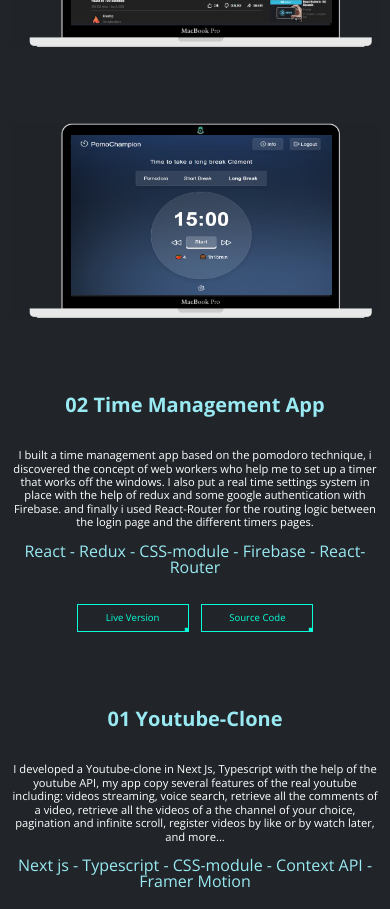
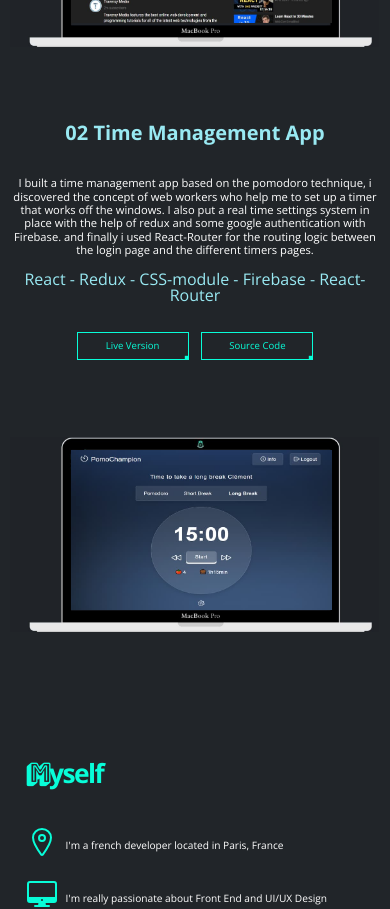
Before and after one commit to clemgbld/clement-s-portfolio, a React (Create React App) app: page / in a window 390 px wide. Shown: the part 2960-3869 px from the top of the page. Built offline with nearby package versions, Linux system fonts and the light colour scheme.

Commit message:
added new project

```diff
--- a/src/components/Projects/ProjectText/ProjectTextContainer.js
+++ b/src/components/Projects/ProjectText/ProjectTextContainer.js
@@ -13,9 +13,14 @@ const ProjectTextContainer = ({
   summary,
   techs,
   title,
+  inverse,
 }) => {
+  const classContainer = inverse
+    ? classes["project-inverse"]
+    : classes["project-text"];
+
   return (
-    <div className={classes["project-text"]}>
+    <div className={classContainer}>
       <ProjectTextTitle title={title} />
       <ProjectSummary summary={summary} />
       <ProjectTechs techs={techs} />
--- a/src/components/Projects/ProjectText/ProjectTextContainer.module.css
+++ b/src/components/Projects/ProjectText/ProjectTextContainer.module.css
@@ -1,4 +1,5 @@
-.project-text {
+.project-text,
+.project-inverse {
   display: flex;
   flex-direction: column;
   align-items: center;
@@ -14,20 +15,29 @@
   justify-content: space-between;
 }
 
+@media (max-width: 81.25em) {
+  .project-inverse {
+    grid-row: 3/4;
+  }
+}
+
 @media (max-width: 79em) {
-  .project-text {
+  .project-text,
+  .project-inverse {
     font-size: 1.6rem;
   }
 }
 
 @media (max-width: 38.13em) {
-  .project-text {
+  .project-text,
+  .project-inverse {
     font-size: 1.4rem;
   }
 }
 
 @media (max-width: 24em) {
-  .project-text {
+  .project-text,
+  .project-inverse {
     font-size: 1rem;
   }
 }
--- a/src/components/Projects/Projects.js
+++ b/src/components/Projects/Projects.js
@@ -41,6 +41,9 @@ const Projects = () => {
           summary={summ1}
           title={title1}
           techs={techs}
+          linkLive="https://youtube-clone-vert.vercel.app/"
+          linkCode="https://github.com/clemgbld/youtube-clone"
+          inverse={false}
         />
 
         <ProjectImg src="youtube" alt="a picture of a youtube-clone project" />
@@ -52,17 +55,19 @@ const Projects = () => {
           summary={summ2}
           title={title2}
           techs={techs2}
-          linkLive={"https://pomochampion.netlify.app"}
-          linkCode={"https://github.com/clemgbld/pomoChampion"}
+          linkLive="https://pomochampion.netlify.app"
+          linkCode="https://github.com/clemgbld/pomoChampion"
+          inverse={true}
         />
-        <ProjectTextContainer
+        {/* <ProjectTextContainer
           live="Live Version"
           code="Source Code"
           summary={summ1}
           title={title1}
           techs={techs}
+          inverse={false}
         />
-        <ProjectImg src="weather" alt="a picture of a weather app" />
+        <ProjectImg src="weather" alt="a picture of a weather app" /> */}
       </div>
     </div>
   );
```
Also changed, not shown: src/img/youtube.jpg.
